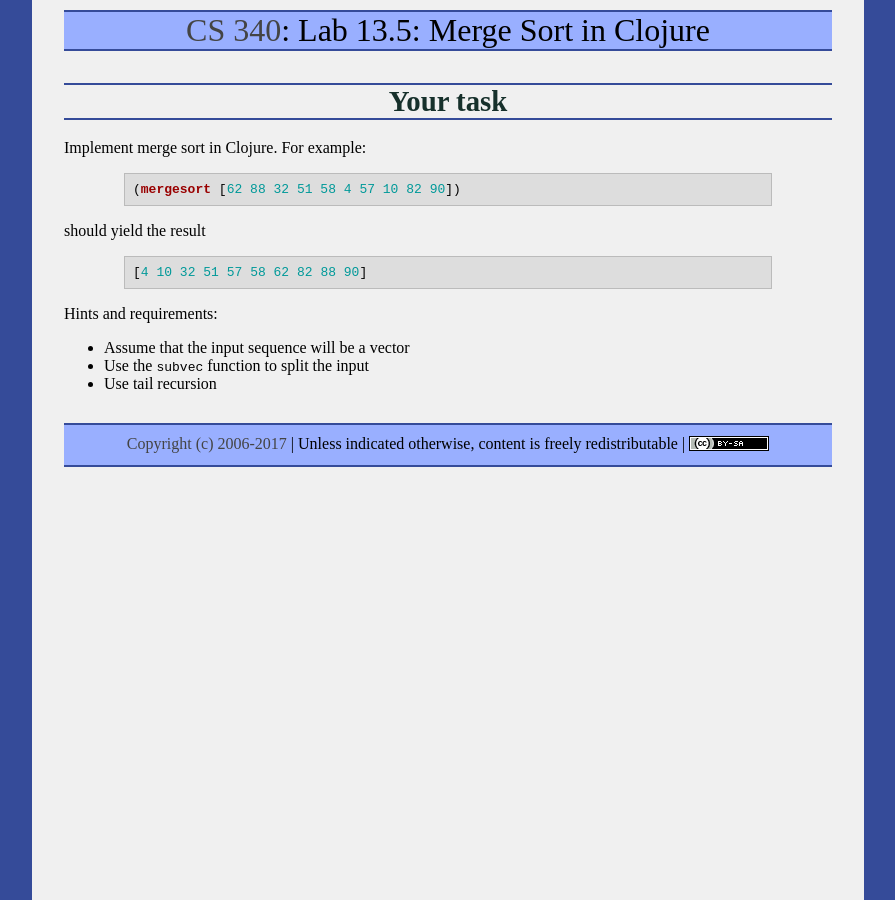
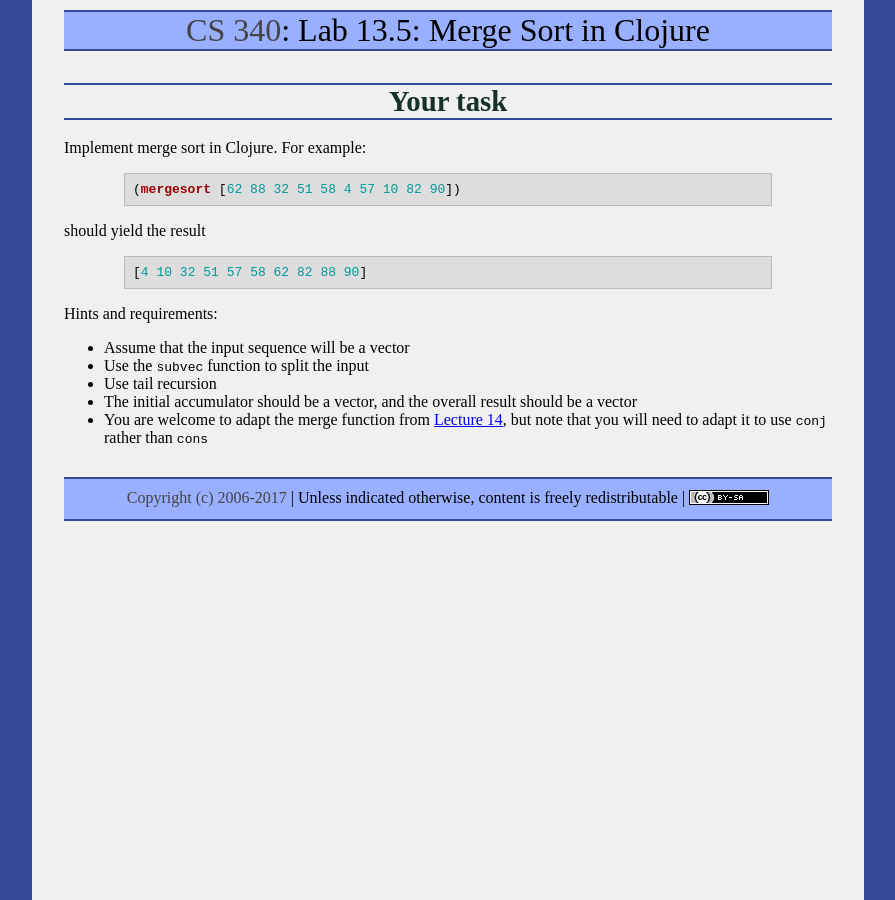
Before and after one commit to ycpcs/cs340-fall2017, a Jekyll site: the page built from labs/lab13_5.md, in a window 1280 px wide. Shown: the whole page, without its empty margins (192-1087 px from the left). Built offline with Jekyll 4.4.1, drawn with Linux system fonts in a browser that asks for light colours.

Commit message:
additional hints

```diff
--- a/labs/lab13_5.md
+++ b/labs/lab13_5.md
@@ -22,3 +22,5 @@ Hints and requirements:
 * Assume that the input sequence will be a vector
 * Use the `subvec` function to split the input
 * Use tail recursion
+* The initial accumulator should be a vector, and the overall result should be a vector
+* You are welcome to adapt the merge function from [Lecture 14](../lectures/lecture14.html), but note that you will need to adapt it to use `conj` rather than `cons`
```
